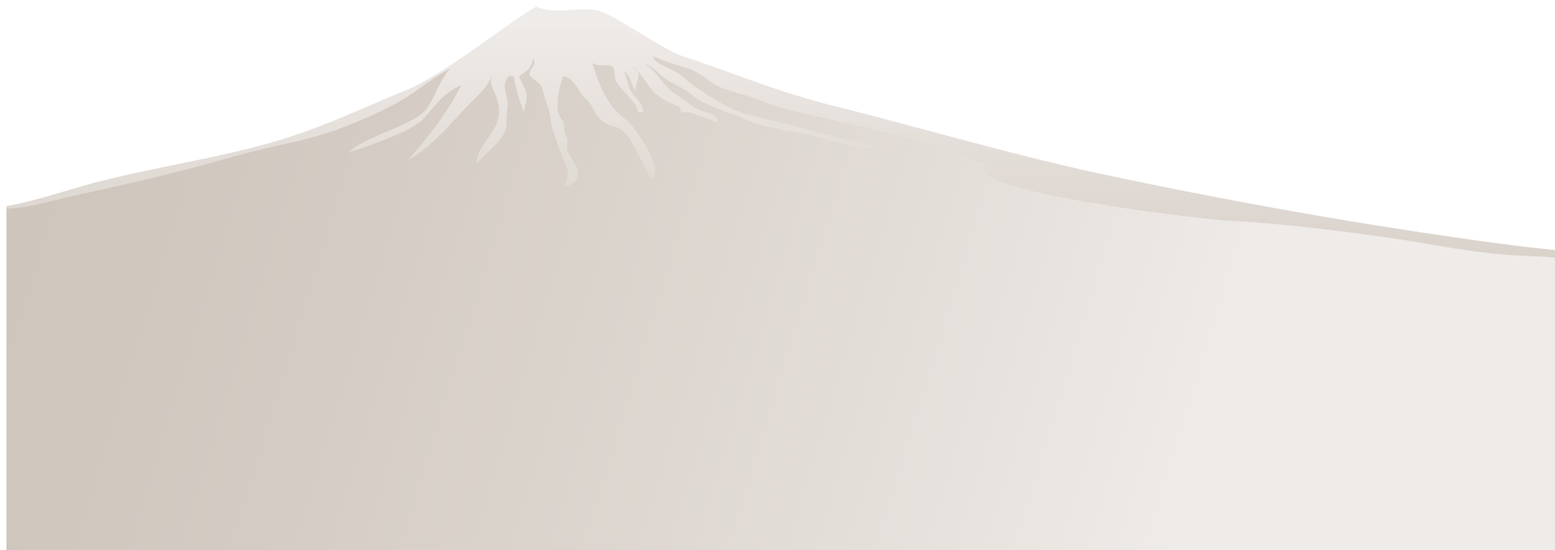
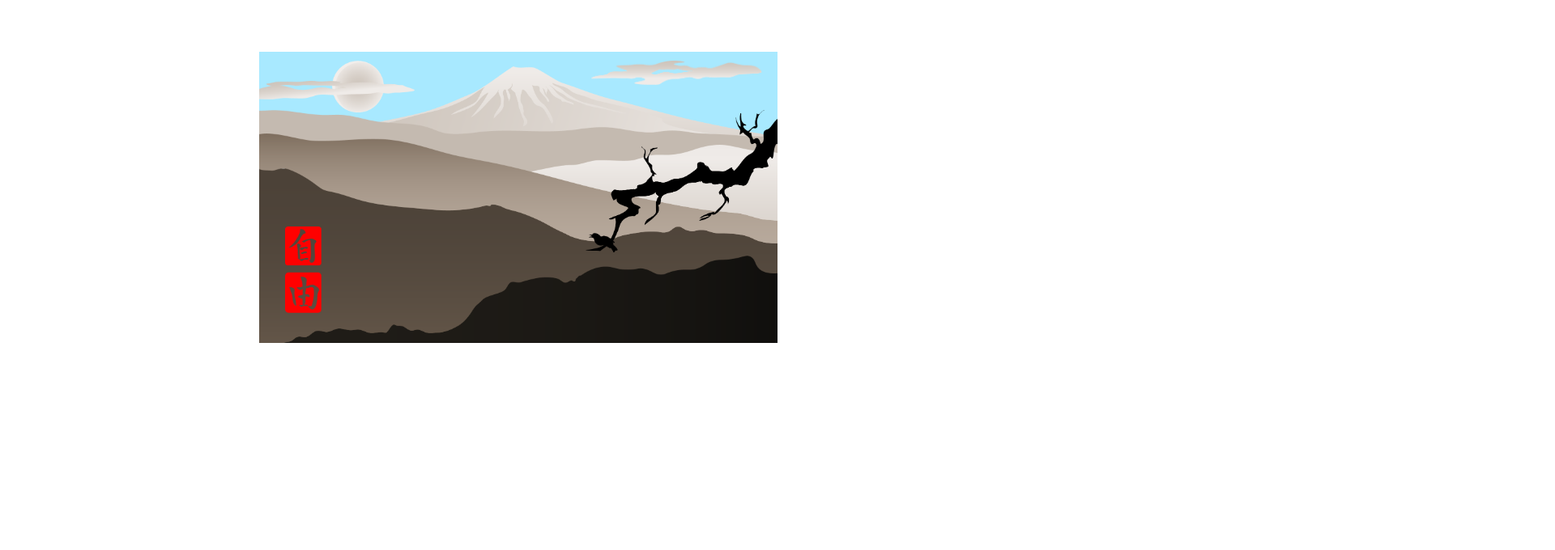
Before and after one commit to PawelKacprzak/web-dev-course-2, a plain HTML site: page Day03/first-exercise/index.html in a window 1280 px wide. Shown: the top 680 px of the page at 81% size, 1920 px wide, since content can reach past the window. Drawn offline with Linux system fonts and the light colour scheme.

Commit message:
add first-exercise complete

```diff
--- /dev/null
+++ b/Day03/first-exercise/css/style.css
@@ -0,0 +1,82 @@
+* {
+    box-sizing: border-box;
+    margin: 0;
+    padding: 0;
+}
+
+.picture {
+    /*
+    position: absolute;
+    top: calc(50% - 45vh/2);
+    left: calc(50% - 80vh/2);
+    */
+    position: relative;
+    width: 80vh;
+    height: 45vh;
+    margin: 5% auto;
+    background-color: rgb(168, 233, 255);
+    overflow: hidden;
+    z-index: -2;
+}
+
+img {
+    position: absolute;
+    width: 100%;
+    display: block;
+}
+
+.mountain {
+    top: 5%;
+    left: 15%;
+}
+
+.first-big-gray-mountain {
+    top: 20%;
+}
+
+.second-big-gray-mountain {
+    top: 32%;
+}
+
+.third-big-gray-mountain {
+    top: 28%;
+}
+
+.fourth-big-gray-mountain {
+    top: 40%;
+}
+
+.fifth-big-gray-mountain {
+    top: 70%;
+}
+
+.sun {
+    width: 10%;
+    top: 3%;
+    left: 14%;
+    z-index: -1;
+}
+
+.left-cloud {
+    width: 33%;
+    top: 10%;
+    left: -3%;
+}
+
+.right-cloud {
+    width: 33%;
+    top: 3%;
+    right: 3%;
+}
+
+.branch {
+    width: 37%;
+    top: 20%;
+    right: 0;
+}
+
+.signs {
+    width: 7%;
+    top: 60%;
+    left: 5%;
+}
--- a/Day03/first-exercise/index.html
+++ b/Day03/first-exercise/index.html
@@ -1,13 +1,3 @@
-<!--
-    Układ 16:9
-    Ma być podobny (nie pixel w pixel)
-    Ma być responsywny (dostosowoywać się do wysokości przeglądarki)
-
-    ZŁOTE ZASADY
-    - Zrób tak jak potrafisz i tyle ile potrafisz
-    - Próbuj/testuj/sprawdzaj co by było. Takie próbowanie to najważniejsze cechy programisty
-    - Nie przeskakuj ćwiczenia.
- -->
 <!DOCTYPE html>
 <html lang="pl">
 
@@ -15,26 +5,24 @@
     <meta charset="UTF-8">
     <meta name="viewport" content="width=device-width, initial-scale=1.0">
     <meta http-equiv="X-UA-Compatible" content="ie=edge">
+    <link rel="stylesheet" href="./css/style.css">
     <title>A dream about old Japan</title>
-    <style>
-    </style>
 </head>
 
 <body>
     <div class="picture">
         <!-- img[src=img/japan$.png]*11 -->
-        <img src="img/japan1.png" alt="">
-        <img src="img/japan2.png" alt="">
-        <img src="img/japan3.png" alt="">
-        <img src="img/japan4.png" alt="">
-        <img src="img/japan5.png" alt="">
-        <img src="img/japan6.png" alt="">
-        <img src="img/japan7.png" alt="">
-        <img src="img/japan8.png" alt="">
-        <img src="img/japan9.png" alt="">
-        <img src="img/japan10.png" alt="">
-        <img src="img/japan11.png" alt="">
-
+        <img class="mountain" src="img/japan1.png" alt="">
+        <img class="first-big-gray-mountain" src="img/japan2.png" alt="">
+        <img class="second-big-gray-mountain" src="img/japan3.png" alt="">
+        <img class="third-big-gray-mountain" src="img/japan4.png" alt="">
+        <img class="fourth-big-gray-mountain" src="img/japan5.png" alt="">
+        <img class="fifth-big-gray-mountain" src="img/japan6.png" alt="">
+        <img class="sun" src="img/japan7.png" alt="">
+        <img class="left-cloud" src="img/japan8.png" alt="">
+        <img class="right-cloud" src="img/japan9.png" alt="">
+        <img class="branch" src="img/japan10.png" alt="">
+        <img class="signs" src="img/japan11.png" alt="">
     </div>
 </body>
 
```
Also changed, not shown: Day03/second-exercise/index.html (added, +35 -0 lines), 3 other files.
